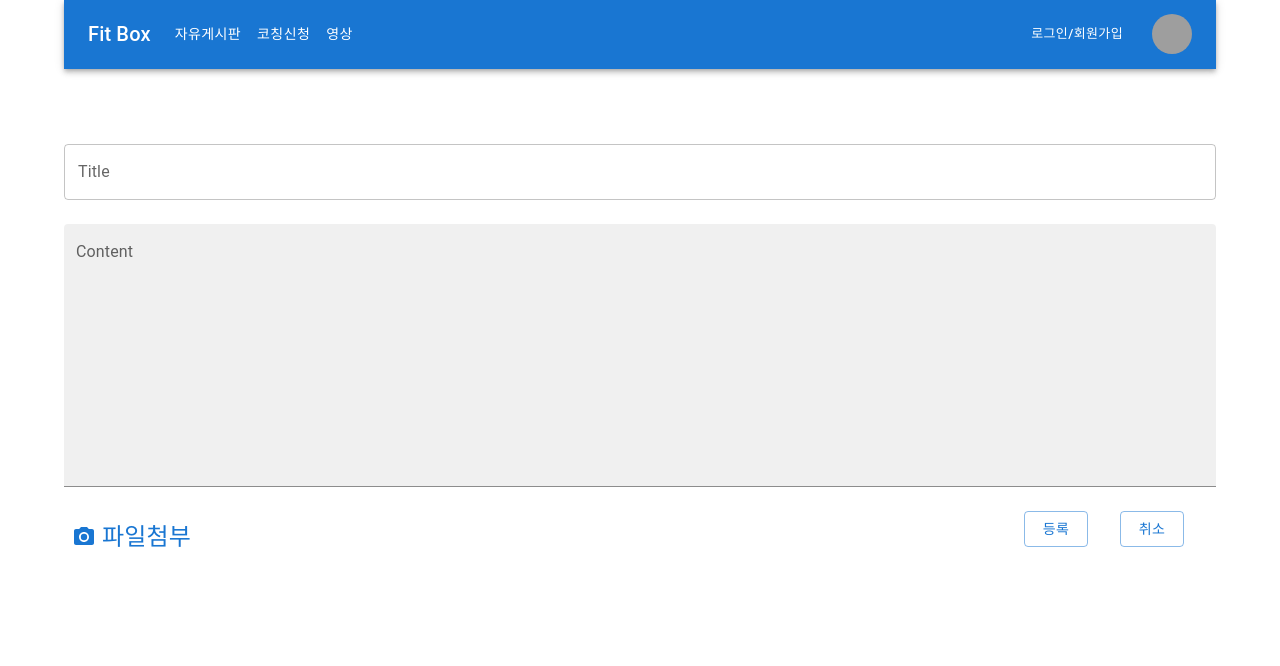
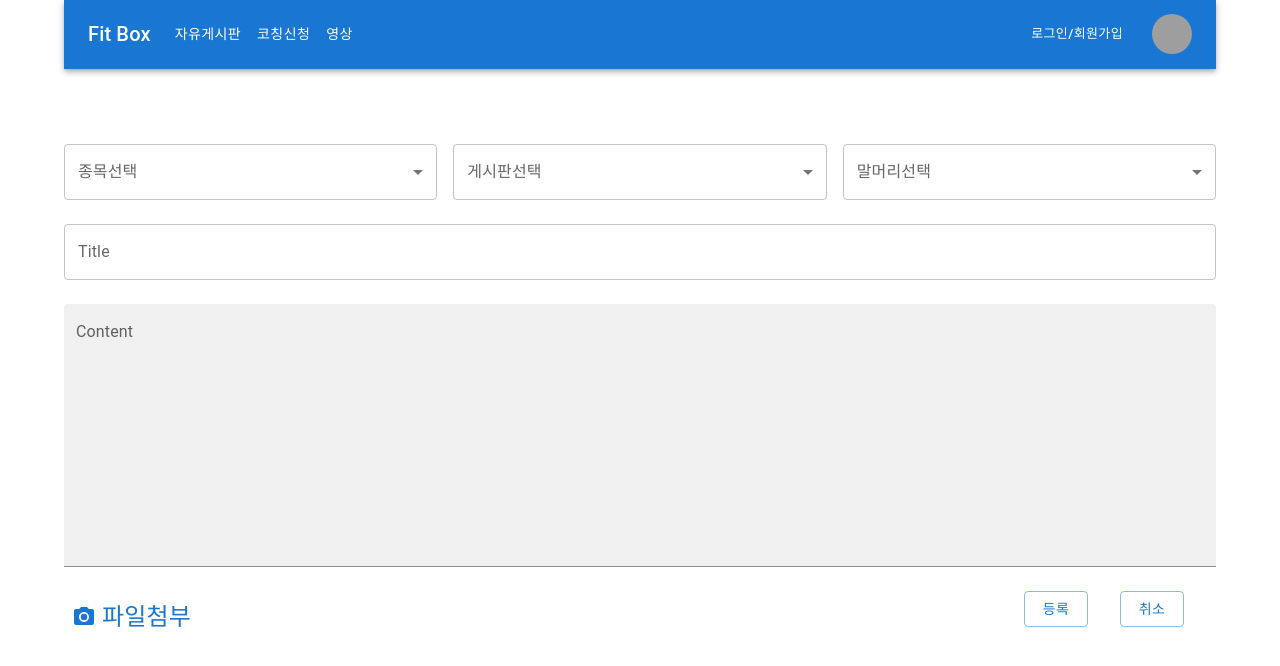
Before and after one commit to Encore-FinalProject-Team3/Front, a React (Create React App) app: page /createBoard in a window 1280 px wide. Shown: the top 666 px of the page. Built offline with nearby package versions, Linux system fonts and the light colour scheme; grey boxes are pictures that could not be loaded; what react-swipeable-views-utils would draw is missing.

Commit message:
Sixth Build

```diff
--- a/src/pages/CoachingRequest.js
+++ b/src/pages/CoachingRequest.js
@@ -29,6 +29,18 @@ const MenuProps = {
   },
 };
 
+const category =[
+  '축구',
+  '야구',
+  '농구',
+  '배구',
+  '수영',
+  '테니스',
+  '태권도',
+  '스키',
+  '스노우보드'
+]
+
 const names = [
   '조용기',
   '민야령',
@@ -47,10 +59,20 @@ function getStyles(name, personName, theme) {
   };
 }
 
+function getCategoryStyles(category, categoryName, theme) {
+  return {
+    fontWeight:
+    categoryName.indexOf(category) === -1
+        ? theme.typography.fontWeightRegular
+        : theme.typography.fontWeightMedium,
+  };
+}
+
 function CoachingRequest() {
 
   const theme = useTheme();
   const [personName, setPersonName] = React.useState([]);
+  const [categoryName, setCategoryName] = React.useState([]);
 
   const handleChange = (event) => {
     const {
@@ -62,6 +84,17 @@ function CoachingRequest() {
     );
   };
 
+  const categoryHandleChange = (event) => {
+    const {
+      target: { value },
+    } = event;
+    setCategoryName(
+      // On autofill we get a stringified value.
+      typeof value === 'string' ? value.split(',') : value,
+    );
+  };
+
+
   return (
     <Box
       sx={{
@@ -72,7 +105,39 @@ function CoachingRequest() {
         maxWidth: '100%',
       }}
     >
-      <Grid container >
+      <Grid container spacing={2}>
+        <Grid item xs={6}>
+          <FormControl fullWidth>
+              <InputLabel id="demo-multiple-chip-label">종목선택</InputLabel>
+              <Select
+                labelId="demo-multiple-chip-label"
+                id="demo-multiple-chip"
+                multiple
+                value={categoryName}
+                onChange={categoryHandleChange}
+                input={<OutlinedInput id="select-multiple-chip" label="종목선택" />}
+                renderValue={(selected) => (
+                  <Box sx={{ display: 'flex', flexWrap: 'wrap', gap: 0.5 }}>
+                    {selected.map((value) => (
+                      <Chip key={value} label={value} />
+                    ))}
+                  </Box>
+                )}
+                MenuProps={MenuProps}
+              >
+                {category.map((category) => (
+                  <MenuItem
+                    key={category}
+                    value={category}
+                    style={getStyles(category, categoryName, theme)}
+                  >
+                    {category}
+                  </MenuItem>
+                ))}
+              </Select>
+            </FormControl>
+          </Grid>
+          <Grid item xs={6}>
             <FormControl fullWidth>
               <InputLabel id="demo-multiple-chip-label">강사선택</InputLabel>
               <Select
@@ -102,9 +167,10 @@ function CoachingRequest() {
                 ))}
               </Select>
             </FormControl>
+          </Grid>
+        </Grid>
         <div>&nbsp;</div>
         <TextField fullWidth sx={9} label="Title" id="Title" />
-      </Grid>
       <div>&nbsp;</div>
       <TextField fullWidth
           id="filled-multiline-static"
--- a/src/pages/CreateBoard.js
+++ b/src/pages/CreateBoard.js
@@ -1,11 +1,14 @@
 import * as React from 'react';
 import Box from '@mui/material/Box';
 import FormControl, { useFormControl } from '@mui/material/FormControl';
-import { styled } from '@mui/material/styles';
+import { Theme, useTheme, styled } from '@mui/material/styles';
 import { Grid } from '@mui/material';
 import TextField from '@mui/material/TextField';
 import OutlinedInput from '@mui/material/OutlinedInput';
-import FormHelperText from '@mui/material/FormHelperText';
+import InputLabel from '@mui/material/InputLabel';
+import MenuItem from '@mui/material/MenuItem';
+import Select, { SelectChangeEvent } from '@mui/material/Select';
+import Chip from '@mui/material/Chip';
 import Button from '@mui/material/Button';
 import IconButton from '@mui/material/IconButton';
 import PhotoCamera from '@mui/icons-material/PhotoCamera';
@@ -15,7 +18,109 @@ const Input = styled('input')({
   display: 'none',
 });
 
+const ITEM_HEIGHT = 48;
+const ITEM_PADDING_TOP = 8;
+const MenuProps = {
+  PaperProps: {
+    style: {
+      maxHeight: ITEM_HEIGHT * 4.5 + ITEM_PADDING_TOP,
+      width: 250,
+    },
+  },
+};
+
+const headers = [
+  '지식공유',
+  '팝니다',
+  '삽니다',
+  '궁금해요',
+  '건의합니다',
+  '추천합니다'
+];
+
+const category =[
+  '축구',
+  '야구',
+  '농구',
+  '배구',
+  '수영',
+  '테니스',
+  '태권도',
+  '스키',
+  '스노우보드'
+]
+
+const names = [
+  '지식공유',
+  '중고거래',
+  '플레이메이트',
+  '플레이그라운드'
+];
+
+function getStyles(name, personName, theme) {
+  return {
+    fontWeight:
+      personName.indexOf(name) === -1
+        ? theme.typography.fontWeightRegular
+        : theme.typography.fontWeightMedium,
+  };
+}
+
+function getCategoryStyles(category, categoryName, theme) {
+  return {
+    fontWeight:
+    categoryName.indexOf(category) === -1
+        ? theme.typography.fontWeightRegular
+        : theme.typography.fontWeightMedium,
+  };
+}
+
+function getHeaderStyles(header, headerName, theme) {
+  return {
+    fontWeight:
+    headerName.indexOf(header) === -1
+        ? theme.typography.fontWeightRegular
+        : theme.typography.fontWeightMedium,
+  };
+}
+
 function CreateBoard() {
+
+  const theme = useTheme();
+  const [personName, setPersonName] = React.useState([]);
+  const [categoryName, setCategoryName] = React.useState([]);
+  const [headerName, setHeaderName] = React.useState([]);
+
+  const handleChange = (event) => {
+    const {
+      target: { value },
+    } = event;
+    setPersonName(
+      // On autofill we get a stringified value.
+      typeof value === 'string' ? value.split(',') : value,
+    );
+  };
+
+  const categoryHandleChange = (event) => {
+    const {
+      target: { value },
+    } = event;
+    setCategoryName(
+      // On autofill we get a stringified value.
+      typeof value === 'string' ? value.split(',') : value,
+    );
+  };
+
+  const headerHandleChange = (event) => {
+    const {
+      target: { value },
+    } = event;
+    setHeaderName(
+      // On autofill we get a stringified value.
+      typeof value === 'string' ? value.split(',') : value,
+    );
+  };
+
   return (
     <Box
     sx={{
@@ -26,7 +131,103 @@ function CreateBoard() {
       maxWidth: '100%',
     }}
   >
-      <TextField fullWidth label="Title" id="Title" />
+    <Grid container spacing={2}>
+      <Grid item xs={4}>
+        <FormControl fullWidth>
+            <InputLabel id="demo-multiple-chip-label">종목선택</InputLabel>
+            <Select
+              labelId="demo-multiple-chip-label"
+              id="demo-multiple-chip"
+              multiple
+              value={categoryName}
+              onChange={categoryHandleChange}
+              input={<OutlinedInput id="select-multiple-chip" label="종목선택" />}
+              renderValue={(selected) => (
+                <Box sx={{ display: 'flex', flexWrap: 'wrap', gap: 0.5 }}>
+                  {selected.map((value) => (
+                    <Chip key={value} label={value} />
+                  ))}
+                </Box>
+              )}
+              MenuProps={MenuProps}
+            >
+              {category.map((category) => (
+                <MenuItem
+                  key={category}
+                  value={category}
+                  style={getCategoryStyles(category, categoryName, theme)}
+                >
+                  {category}
+                </MenuItem>
+              ))}
+            </Select>
+          </FormControl>
+        </Grid>
+        <Grid item xs={4}>
+          <FormControl fullWidth>
+            <InputLabel id="demo-multiple-chip-label">게시판선택</InputLabel>
+            <Select
+              labelId="demo-multiple-chip-label"
+              id="demo-multiple-chip"
+              multiple
+              value={personName}
+              onChange={handleChange}
+              input={<OutlinedInput id="select-multiple-chip" label="강사선택" />}
+              renderValue={(selected) => (
+                <Box sx={{ display: 'flex', flexWrap: 'wrap', gap: 0.5 }}>
+                  {selected.map((value) => (
+                    <Chip key={value} label={value} />
+                  ))}
+                </Box>
+              )}
+              MenuProps={MenuProps}
+            >
+              {names.map((name) => (
+                <MenuItem
+                  key={name}
+                  value={name}
+                  style={getStyles(name, personName, theme)}
+                >
+                  {name}
+                </MenuItem>
+              ))}
+            </Select>
+          </FormControl>
+        </Grid>
+        <Grid item xs={4}>
+          <FormControl fullWidth>
+            <InputLabel id="demo-multiple-chip-label">말머리선택</InputLabel>
+            <Select
+              labelId="demo-multiple-chip-label"
+              id="demo-multiple-chip"
+              multiple
+              value={headerName}
+              onChange={headerHandleChange}
+              input={<OutlinedInput id="select-multiple-chip" label="말머리선택" />}
+              renderValue={(selected) => (
+                <Box sx={{ display: 'flex', flexWrap: 'wrap', gap: 0.5 }}>
+                  {selected.map((value) => (
+                    <Chip key={value} label={value} />
+                  ))}
+                </Box>
+              )}
+              MenuProps={MenuProps}
+            >
+              {headers.map((header) => (
+                <MenuItem
+                  key={header}
+                  value={header}
+                  style={getHeaderStyles(header, headerName, theme)}
+                >
+                  {header}
+                </MenuItem>
+              ))}
+            </Select>
+          </FormControl>
+        </Grid>
+      </Grid>
+      <div>&nbsp;</div>
+      <TextField fullWidth sx={9} label="Title" id="Title" />
     <div>&nbsp;</div>
     <TextField fullWidth
         id="filled-multiline-static"
@@ -34,7 +235,9 @@ function CreateBoard() {
         multiline
         rows={10}
         variant="filled"
-      />
+    >
+      <Input accept="image/*" id="icon-button-file" type="file" />
+    </TextField>
     <div>&nbsp;</div>
     <Grid container>
       <Grid item xs={10}>
```
Lines whose indentation alone changed are shown as unchanged.
